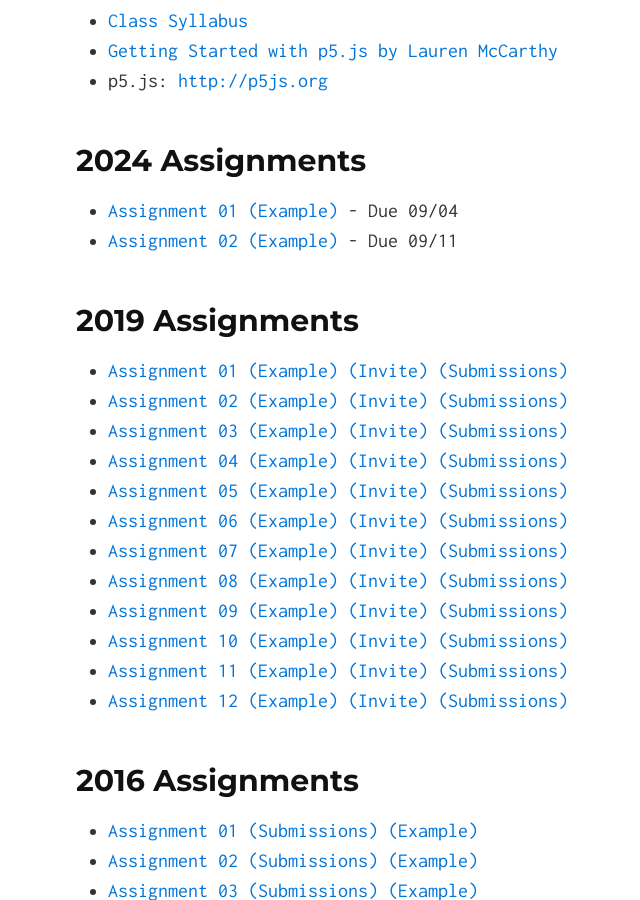
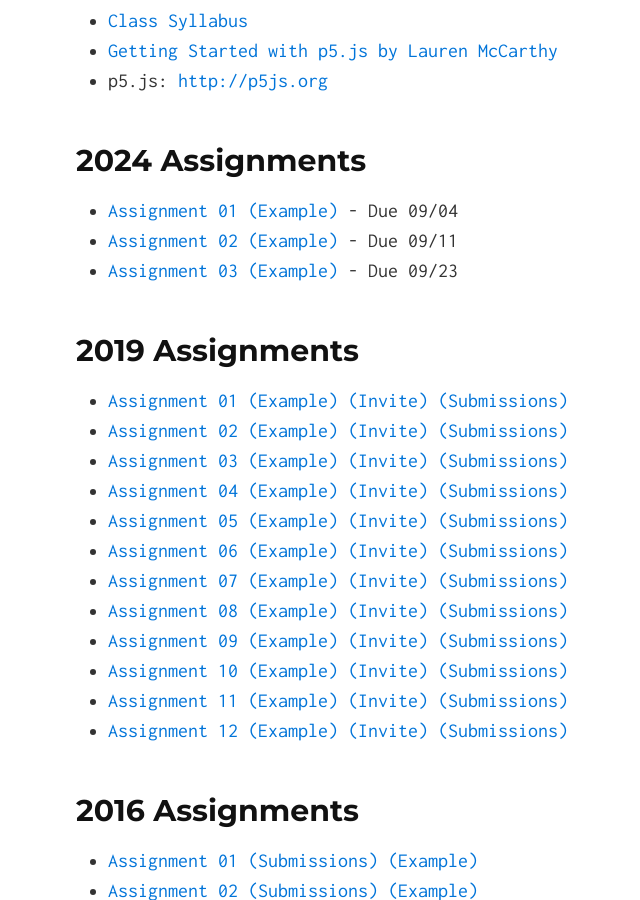
Before and after one commit to lsudigitalart/lsudigitalart.github.io, a Jekyll site: the page built from 2210/index.md, in a window 1280 px wide and 900 px high, scrolled down 614 px. Shown: the whole window, without its empty margins (142-782 px from the left). Built offline with Jekyll 4.4.1, drawn with Linux system fonts in a browser that asks for light colours; our own code applies the rules of GitHub Pages for plain Markdown files.

Commit message:
assignment 3

```diff
--- a/2210/index.md
+++ b/2210/index.md
@@ -12,6 +12,7 @@ ART 2210 Creative Coding is an applied course that focuses on creating internet
 ## 2024 Assignments
 - [Assignment 01](https://classroom.github.com/a/K4_1T8jh) [(Example)](https://github.com/lsudigitalart/2210-hw1-fredeerock) - Due 09/04
 - [Assignment 02](https://classroom.github.com/a/jtVStpfj) [(Example)](https://github.com/lsudigitalart/2210-hw02-fredeerock) - Due 09/11
+- [Assignment 03](https://classroom.github.com/a/_oMRnG17) [(Example)](https://github.com/lsudigitalart/2210-hw03-fredeerock) - Due 09/23
 
 ## 2019 Assignments
 - [Assignment 01](https://github.com/lsudigitalart/2019-2210-hw1) [(Example)](https://github.com/lsudigitalart/2019-2210-hw1-fredeerock) [(Invite)](https://classroom.github.com/a/YckizPdM) [(Submissions)](https://github.com/lsudigitalart?q=2019-2210-hw1)
```
